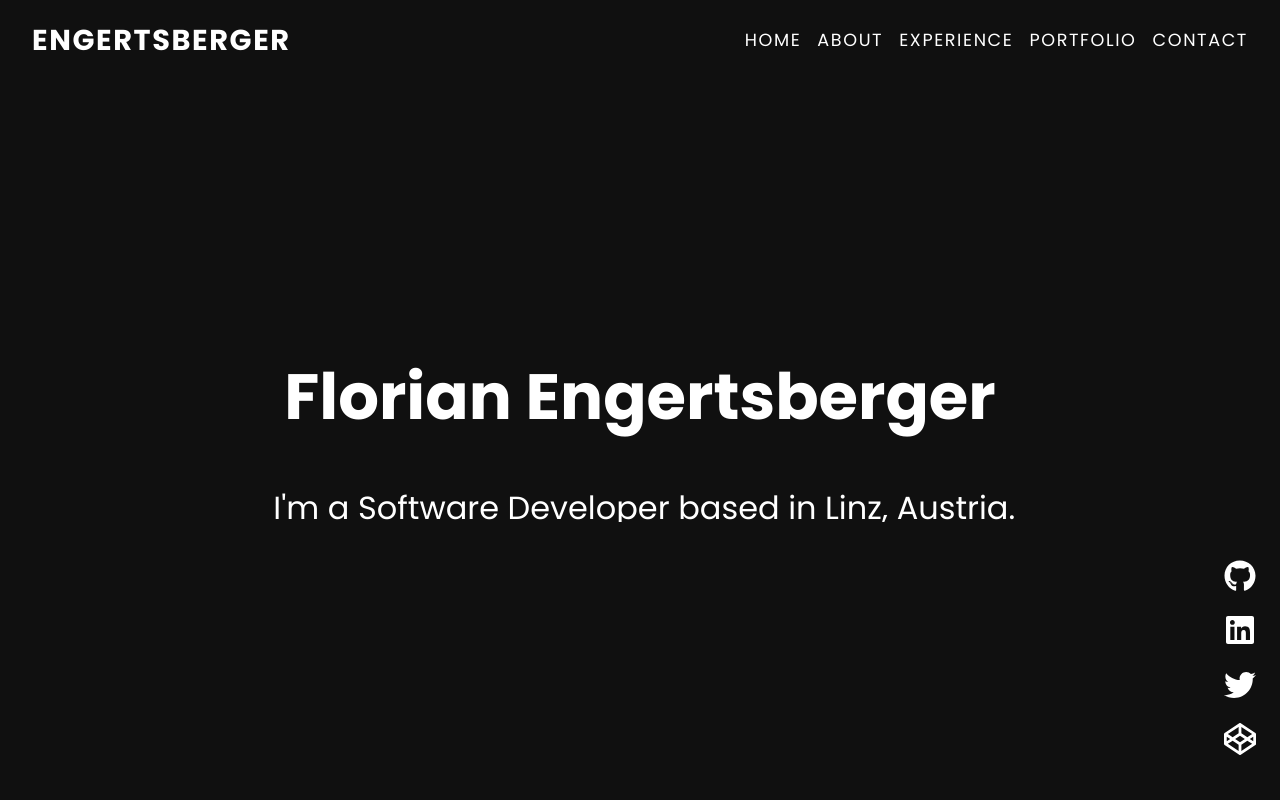
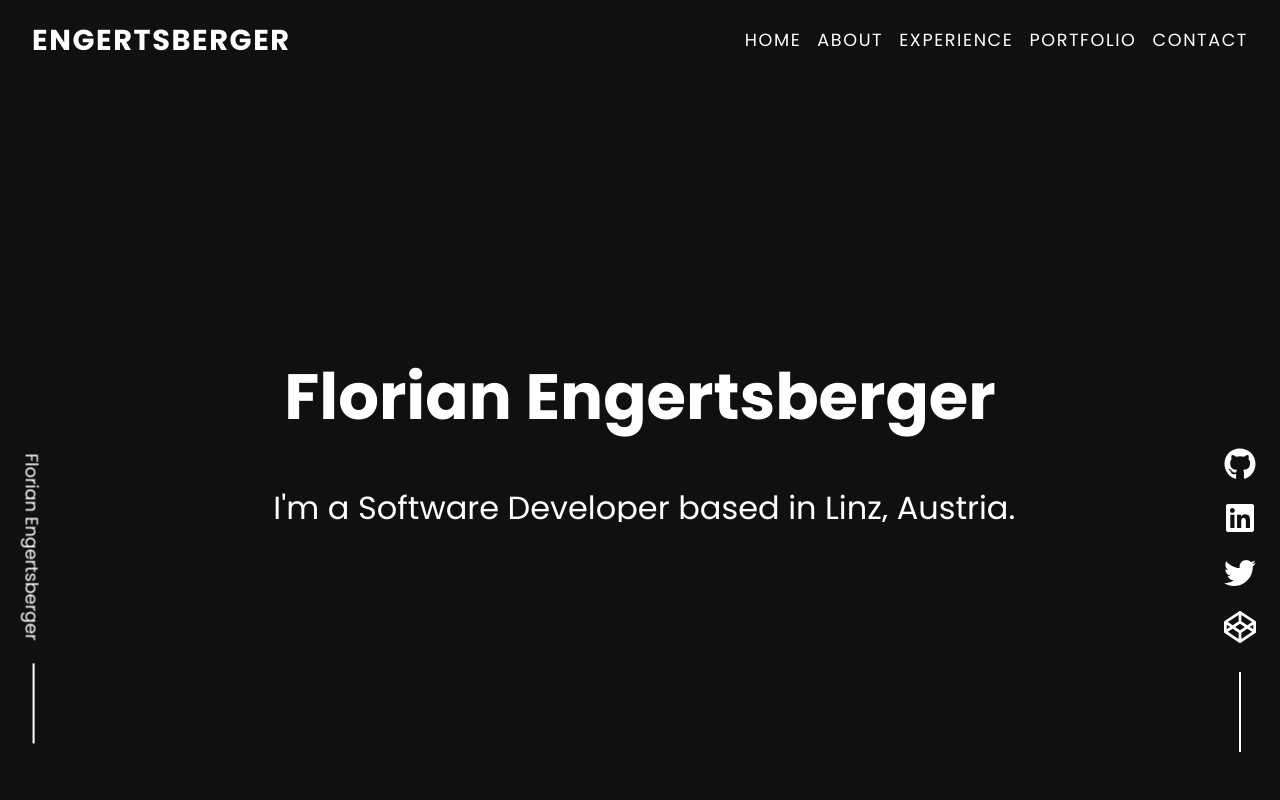
Before and after one commit to EnFlorian/personal-website, a React (Create React App) app: page / in a window 1280 px wide. Shown: the top 800 px of the page. Built offline with nearby package versions, Linux system fonts and the light colour scheme.

Commit message:
Added fixed element on the left bottom

```diff
--- a/src/components/HeroSection.jsx
+++ b/src/components/HeroSection.jsx
@@ -21,6 +21,7 @@ const HeroSection = () => {
       <h1 className="hero__title">Florian Engertsberger</h1>
       <Typewriter content={typewriterContent} />
       <ul className="hero__socials">{socialsLinks}</ul>
+      <p className="hero__name">Florian Engertsberger</p>
     </section>
   );
 };
--- a/src/components/HeroSection.scss
+++ b/src/components/HeroSection.scss
@@ -21,7 +21,7 @@
   }
 
   &__socials {
-    position: absolute;
+    position: fixed;
     bottom: 0;
     right: 0;
     list-style: none;
@@ -30,6 +30,17 @@
     justify-content: center;
     align-items: center;
     margin: 0 1.5rem 2rem 0rem;
+
+    &::after
+    {
+      content: '';
+      margin-top: 1rem;
+      display: block;
+      width: 2px;
+      height: 5rem;
+      background-color: var(--clr-text-primary);
+      margin-bottom: 1rem;
+    }
   }
 
   &__socials-item {
@@ -51,4 +62,29 @@
       color: var(--clr-accent);
     }
   }
+
+
+  &__name {
+    font-size: 1.1rem;
+    position: fixed;
+    color:var(--clr-text-primary);
+    bottom: 0;
+    left: 0;
+    align-items: center;
+    margin-bottom: 15rem;
+    margin-left: -3.9rem;
+    transform: rotate(90deg);
+
+    &::after{
+      position: absolute;
+      content: "";
+      top:-1.8rem;
+      right: -4rem;
+      display: block;
+      width: 2px;
+      height: 5rem;
+      background-color: var(--clr-text-primary);
+      transform: rotate(-90deg);
+    }
+  }
 }
--- a/src/data/index.js
+++ b/src/data/index.js
@@ -54,3 +54,33 @@ export const socialsItems = [
     icon: <FaCodepen />,
   },
 ];
+
+export const projectsItems = [
+  {
+    id: "personal-website",
+    title: "Personal Website",
+    description: "lorem ipsum dolor sit amet consectetur adipisicing elit. Quasi, quisquam doloremque.",
+    image: "",
+    docuLink: "/",
+    websiteLink: "/",
+    categories: ["frontend"],
+  },
+  {
+    id: "personal-website1",
+    title: "Personal Website",
+    description: "lorem ipsum dolor sit amet consectetur adipisicing elit. Quasi, quisquam doloremque.",
+    image: "",
+    docuLink: "/",
+    websiteLink: "/",
+    categories: ["frontend"],
+  },
+  {
+    id: "personal-website2",
+    title: "Personal Website",
+    description: "lorem ipsum dolor sit amet consectetur adipisicing elit. Quasi, quisquam doloremque.",
+    image: "",
+    docuLink: "/",
+    websiteLink: "/",
+    categories: ["frontend"],
+  },
+];
```
